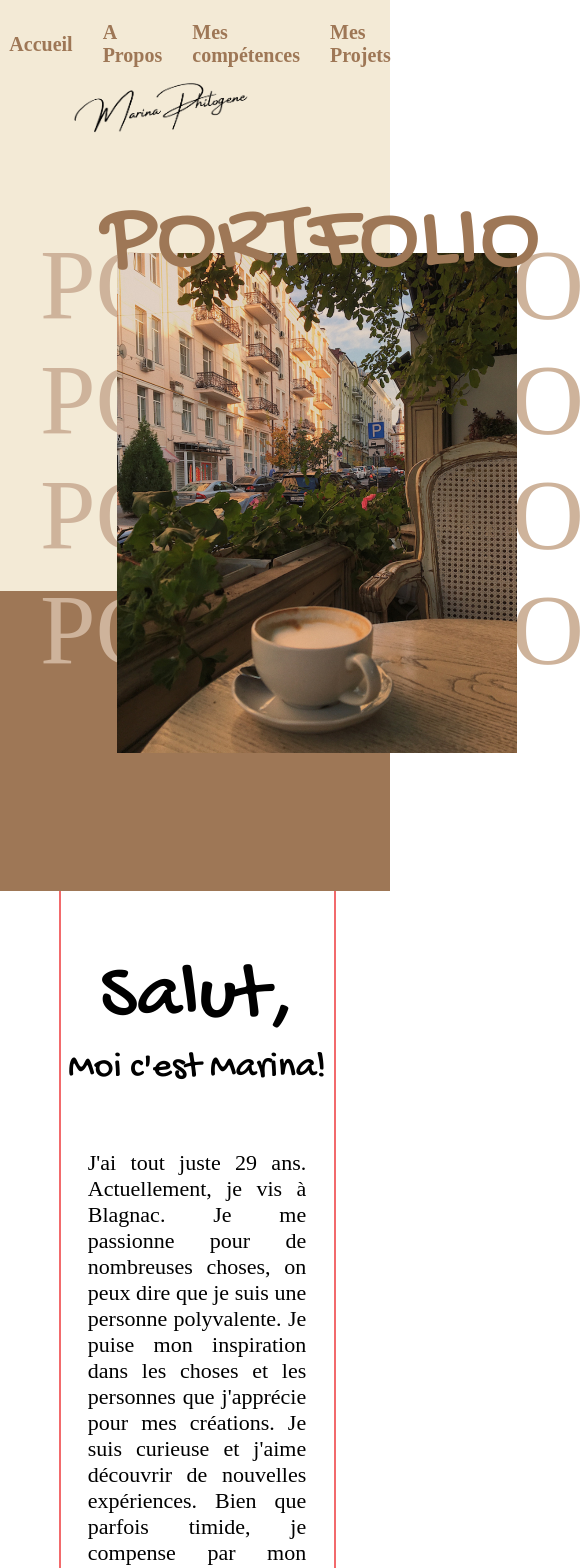
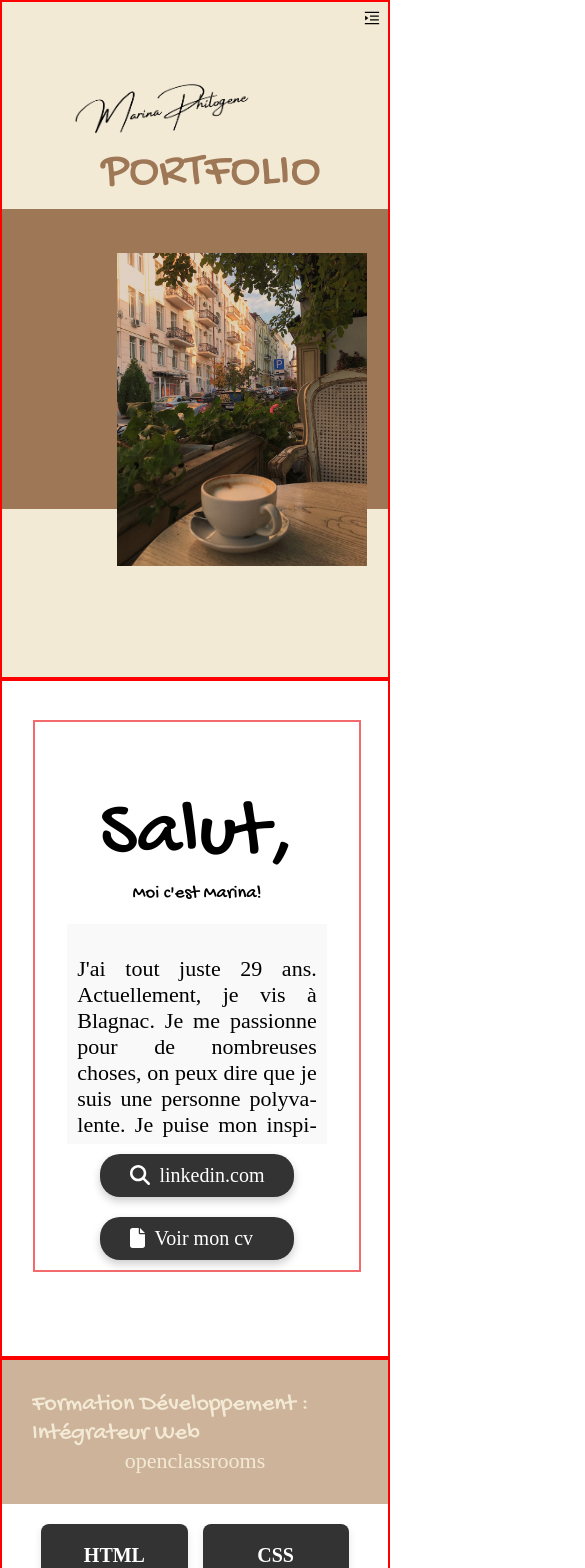
Before and after one commit to MP4code/Projet-Portfolio, a React (Create React App) app: page / in a window 390 px wide. Shown: the top 1568 px of the page, 585 px wide, since content can reach past the window. Built offline with nearby package versions, Linux system fonts and the light colour scheme; a web font is replaced by a local one.

Commit message:
modification responsive

```diff
--- a/package.json
+++ b/package.json
@@ -9,6 +9,7 @@
     "@testing-library/jest-dom": "^5.17.0",
     "@testing-library/react": "^13.4.0",
     "@testing-library/user-event": "^13.5.0",
+    "antd": "^5.21.2",
     "react": "^18.3.1",
     "react-dom": "^18.3.1",
     "react-intersection-observer": "^9.13.1",
--- a/src/App.js
+++ b/src/App.js
@@ -7,13 +7,14 @@ import Competences from './component/Competences';
 import Home from './Home';
 import Projets from './component/Projets';
 import Footer from './Footer';
-
+import { ConfigProvider } from 'antd';
 
 function App() {
     return (
+        <ConfigProvider theme={{ token: { colorPrimary: 'red' } }}>
             <div className="App">
                 <Navbar />
-
+                <main>
                     <section id="home" className="section">
                         <Home />
                     </section>
@@ -26,8 +27,11 @@ function App() {
                     <section id="projets" className="section">
                         <Projets />
                     </section>
+                </main>
                 <Footer />
             </div>
+        </ConfigProvider>
+
     );
 }
 
--- a/src/Navbar.js
+++ b/src/Navbar.js
@@ -2,10 +2,17 @@
 import React, { useState, useEffect } from 'react';
 import { Link } from 'react-scroll';
 import "./style/navbar.css";
+import {
+    MenuFoldOutlined,
+    MenuUnfoldOutlined,
 
+} from '@ant-design/icons';
+import { Drawer } from 'antd';
+import { Button } from 'antd/es/radio';
 
 const Navbar = () => {
     const [scroll, setScroll] = useState(false);
+    const [collapsed, setCollapsed] = useState(false);
 
 
     // Gérer la modification de la classe au scroll
@@ -26,7 +33,43 @@ const Navbar = () => {
 
     return (
         <header>
-
+            <Drawer
+                title="Basic Drawer"
+                placement="left"
+                closable={true}
+                onClose={() => setCollapsed(false)}
+                open={collapsed}
+                key="left"
+            >
+                <nav className={`${scroll ? 'scroll' : ''}`}>
+                    <Button type="primary">Primary Button</Button>
+                    <ul>
+                        <li>
+                            <Link to="home" spy={true} smooth={true} offset={-70} duration={500} onClick={() => setCollapsed(false)}>
+                                Accueil
+                            </Link>
+                        </li>
+                        <li>
+                            <Link to="about" spy={true} smooth={true} offset={-70} duration={500} onClick={() => setCollapsed(false)}>
+                                A Propos
+                            </Link>
+                        </li>
+                        <li>
+                            <Link to="competences" spy={true} smooth={true} offset={-70} duration={500} onClick={() => setCollapsed(false)}>
+                                Mes compétences
+                            </Link>
+                        </li>
+                        <li>
+                            <Link to="projets" spy={true} smooth={true} offset={-70} duration={500} onClick={() => setCollapsed(false)}>
+                                Mes Projets
+                            </Link>
+                        </li>
+                    </ul>
+                </nav>
+            </Drawer>
+            <div className='hamburgerMenu'>
+                <MenuUnfoldOutlined onClick={() => setCollapsed(true)} />
+            </div>
             <nav className={`navbar ${scroll ? 'scroll' : ''}`}>
 
                 <ul>
--- a/src/component/AboutMe.js
+++ b/src/component/AboutMe.js
@@ -22,7 +22,7 @@ const AboutMe = () => {
                 <div className='aboutMecontent'>
                     <h2 className='aboutMeTitle'>Salut,</h2>
                     <h3>Moi c'est Marina!</h3>
-                    <Animate from="0" to="1" attributeName="opacity">
+
                     <div className='aboutmeText' >
                         <p> J'ai tout juste 29 ans. Actuellement, je vis à Blagnac.
                             Je me passionne pour de nombreuses choses, on peux dire que je suis une personne polyvalente.
@@ -34,7 +34,7 @@ const AboutMe = () => {
                             jamais, tant il y a à explorer dans ce domaine.
                         </p>
                     </div>
-                    </Animate>
+
                     <div className='buttonContainer'>
 
                         <button onClick={redirectTo} className="button" type="button">
--- a/src/component/Realisations.js
+++ b/src/component/Realisations.js
@@ -2,7 +2,7 @@ const Realisations = [
     {
         "id": 1,
         "title": "Le site de Kasa",
-        "description": "Créez une application web de location immobilière avec React.",
+        "description": "Implémenter le front-end d’une application de location immobilière, en utilisant React et React Router pour créer une expérience utilisateur moderne et réactive.",
         "image": require("../style/img/kasa.PNG"),
         "githubLink": "https://github.com/MP4code/Projet-Kasa",
         "skills": ["React.js", "React Router", "Node.js", "CSS"],
@@ -10,18 +10,19 @@ const Realisations = [
     {
         "id": 2,
         "title": "ARGENTBANK",
-        "description": "Implémentez le front-end d'une application bancaire avec React.",
+        "description": "Le développement front-end d’une application bancaire en utilisant React et Redux pour créer une expérience utilisateur dynamique et réactive.",
         "image": require("../style/img/argent.PNG"),
         "githubLink": "https://github.com/MP4code/ArgentBank_Front_website",
         "skills": ["React.js", "React Router", "Redux", "CSS"],
     },
     {
-        "id": 2,
-        "title": "OhMyFood",
-        "description": "Améliorez l'interface d'un site mobile avec des animations CSS.",
-        "image": require("../style/img/ohmyfood.PNG"),
-        "githubLink": "https://github.com/MP4code/Projet_debug_site",
-        "skills": ["HTML", "CSS", "SASS"],
+        "id": 3,
+        "title": "Nina Carducci",
+        "description": "J'ai réalisé un rapport d'optimisation SEO complet, comprenant une analyse approfondie des Rich Snippets Google pour améliorer la visibilité des résultats enrichis,un audit d'accessibilité avec Wave, ainsi qu'un audit de performance, d'accessibilité, et de bonnes pratiques via Lighthouse. L'objectif de ces rapports est de maximiser la visibilité du site dans les moteurs de recherche tout en améliorant son accessibilité et ses performances"
+        ,
+        "image": require("../style/img/nina-carducci.PNG"),
+        "githubLink": "https://github.com/MP4code/Projet_NinaCarducci",
+        "skills": ["SEO"],
     }
 
 ]
--- a/src/style/index.css
+++ b/src/style/index.css
@@ -28,17 +28,19 @@ body {
     margin: 0 auto;
 
 }
-*{
+
+* {
     font-family: "Playfair", serif;
     font-optical-sizing: auto;
     font-style: normal;
 }
+
 .section {
     height: 100vh;
-    font-size: 2rem;
-    color: black;
+    border: 2px solid red;
 }
-.monLogo{
+
+.monLogo {
     margin: 0 5%;
     width: 300px;
 }
@@ -55,13 +57,15 @@ h2 {
 
 
 }
-.homeContainer{
+
+.homeContainer {
     display: flex;
     flex-direction: column;
     justify-content: center;
     align-items: center;
     box-sizing: border-box;
 }
+
 .homeTitle {
     color: var(--secondary-color);
     font-size: 100px;
@@ -127,7 +131,7 @@ h2 {
 }
 
 /* About me */
-.buttonContainer{
+.buttonContainer {
     display: flex;
     flex-direction: column;
 
@@ -145,7 +149,8 @@ h2 {
     box-shadow: 0 4px 8px rgba(0, 0, 0, 0.2);
     text-align: center;
     text-decoration: none;
-    transition: background-color 0.3s ease, transform 0.3s ease; /* Effet de transition */
+    transition: background-color 0.3s ease, transform 0.3s ease;
+    /* Effet de transition */
     cursor: pointer;
     display: flex;
     align-items: center;
@@ -189,6 +194,7 @@ h2 {
     margin: 0 10%;
     font-size: 22px;
     text-align: justify;
+     hyphens: auto;
 }
 
 .aboutMecontentImg {
@@ -207,11 +213,12 @@ h2 {
 
 /**/
 /* Compétences */
-.logo_conpetences{
+.logo_conpetences {
     box-shadow: rgba(50, 50, 93, 0.25) 0px 30px 60px -12px, rgba(0, 0, 0, 0.3) 0px 18px 36px -18px;
     width: 100px;
 }
-.formationContainer{
+
+.formationContainer {
     background-color: var(--background-color);
     color: var(--primary-color);
     padding: 30px;
@@ -220,10 +227,12 @@ h2 {
     align-items: center;
     flex-direction: column;
 }
-.formationContainer h2{
+
+.formationContainer h2 {
     margin: 0;
 }
-.formationContainer p{
+
+.formationContainer p {
     margin: 0;
     font-size: 22px;
 }
@@ -254,7 +263,7 @@ h2 {
     cursor: pointer;
 }
 
-.competencesTitle{
+.competencesTitle {
     font-size: 22px;
 }
 
@@ -262,42 +271,48 @@ h2 {
 
 /**/
 /*Projets*/
-.projetsContainer{
-    padding: 0 10%;
+.projetsContainer {
+    padding: 0 50% 0 10%;
     position: absolute;
 }
-.projetsCard{
+
+.projetsCard {
     background-color: #333;
     color: white;
     display: flex;
     align-items: center;
     justify-content: center;
+    justify-content: space-around;
     margin: 5%;
     padding: 2%;
     border-radius: 30px;
-   box-shadow: rgba(0, 0, 0, 0.15) 0px 5px 15px 0px;
+
+     box-shadow: 0 10px 15px rgba(0, 0, 0, 0.3), 0 4px 6px rgba(0, 0, 0, 0.2);
     transition: background-color 0.3s ease, transform 0.3s ease;
 }
-.projetsCard:hover{
+
+.projetsCard:hover {
     background-color: var(--accent-color);
     transform: scale(1.05);
 
 }
-.projetsContent_img{
+
+.projetsContent_img {
     object-fit: cover;
     width: 100px;
     height: 100px;
     border-radius: 100px;
     box-shadow: rgba(255, 255, 255) 0px 3px 8px;
 }
-.projetsTitle{
+
+.projetsTitle {
     font-family: "Gochi Hand", cursive;
     font-style: normal;
     font-size: 20px;
     margin: 10px 0
 }
 
-.projetsContent{
+.projetsContent {
     width: 35%;
     padding: 20px 0;
     display: flex;
@@ -306,51 +321,53 @@ justify-content: center;
     align-items: center;
 
 }
-.projetsContentInfos{
-width: 100%;
+
+.projetsContentInfos {
+    width: 49%;
     display: flex;
     flex-direction: column;
-justify-content: center;
-align-items: center;
+    align-items: flex-start;
+    box-sizing: border-box;
 }
 
 
-.description{
+.description {
     padding: 1em;
     text-align: justify;
-    font-size: 20px;
+    font-size: 16px;
+
 }
-.description p{
+
+.description p {
     margin: 0;
 }
 
-.badgeContainer{
-
-    padding: 10px;
+.badgeContainer {
     display: flex;
     align-items: center;
+    padding: 0 10px;
+}
 
-}
 .tag {
     display: flex;
     align-items: center;
     justify-content: center;
-  margin: 0 10px;
     padding: 5px;
-  background-color: var(--accent-color2);
+    margin: 5px;
+    background-color:white;
     color: #333;
     border-radius: 20px;
     font-size: 16px;
     font-weight: bold;
     text-align: center;
-  box-shadow: rgba(255, 255, 255, 0.1) 0px 4px 12px;
 }
 
 /**/
-.decoProjets{
+.decoProjets {
     display: flex;
     align-items: center;
     justify-content: center;
+    margin: 0 20% 0 35%;
 }
 
 .decoProjets ul {
@@ -366,85 +383,163 @@ text-align: justify;
 
 /**/
 /**Footer**/
-.decoFooter{
+.decoFooter {
     background-color: var(--secondary-color);
     width: 100%;
     height: 150px;
 }
-.footerTitle{
+
+.footerTitle {
     color: var(--background-color);
     font-family: "Gochi Hand", cursive;
     font-style: normal;
     font-size: 40px;
 }
-.footerContainer{
+
+.footerContainer {
     display: flex;
     align-items: center;
     justify-content: center;
     justify-content: space-between;
     padding: 0 5%;
 }
-.footerContent{
+
+.footerContent {
     display: flex;
     align-items: center;
     justify-content: center;
     justify-content: space-between;
     gap: 10px;
 }
-.faIcon{
+
+.faIcon {
     color: var(--background-color);
 }
 
 /*** Responsive ***/
-@media only screen and (max-width: 768px) {
-    .monLogo{
+/* Extra small devices (phones, 600px and down) */
+@media only screen and  (max-width: 600px) {
+    .section{
+        height: 80vh;
+         min-height: 500px;
+    }
+    .monLogo {
         margin: 15% 15%;
         width: 200px;
     }
        .homeTitleDeco {
+        display: none;
+    }
+    .homeImage{
+        width: 250px;
+    }
+    .homeTitle{
+        font-size: 50px;
+    }
+    .backgroundDecor{
+        position: relative;
+    }
+
+    /*AboutMe*/
+    .aboutmeText{
+        height: 200px;
+        overflow-y: scroll;
+        padding: 10px;
+        background-color: #f9f9f9;
+
+    }
+    .aboutMecontent{
+        border: none;
+    }
+    .aboutMeContainer{
+        padding: 0 8%;
+    }
+    /**/
+     .competencesContainer {
+        grid-template-columns: 1fr;
+        gap: 15px;
+        margin: 0 5%;
+    }
+    .competenceItem{
+        padding: 0;
+    }
+    .competencesTitle {
+    font-size: 20px;
+}
+     /*Projets*/
+     .projetsCard{
+        flex-direction: column;
+     }
+     .projetsContentInfos{
+        width: 100%;
+     }
+     .badgeContainer{
+        padding-bottom: 5px;
+     }
+
+}
+
+/* Medium devices (landscape tablets, 768px and up) */
+@media only screen and  (max-width: 768px) {
+
+    .monLogo {
+        margin: 15% 15%;
+        width: 200px;
+    }
+
+    .homeTitleDeco {
         top: 15%;
         left: 0;
     }
-.homeTitle{
+
+    .homeTitle {
         top: 12%;
         left: 26%;
     }
 
-.autocollant{
+    .autocollant {
         display: none;
     }
 
     /*aboutme*/
 
-.aboutMecontentImg{
+    .aboutMecontentImg {
         display: none;
     }
-.aboutMeContainer{
+
+    .aboutMeContainer {
         margin-top: 10%;
     }
-.aboutMecontent{
-     border : 2px solid var(--accent-color);
+
+    .aboutMecontent {
+        border: 2px solid var(--accent-color);
         width: 100%;
     }
+
     .formationContainer h2 {
         font-size: 24px;
     }
 
-.competencesContainer{
+    /*compétences*/
+    .competencesContainer {
         grid-template-columns: repeat(2, 1fr);
     }
 
     /*Projets*/
-.decoProjets{
-   margin: 10% 0;
+    .projetsContainer{
+        margin-top: 5%;
+    }
+    .decoProjets {
+        display: none;
     }
 
+
     /*footer*/
-.decoFooter{
+    .decoFooter {
         margin-top: 6%;
     }
 
-.footerContainer{
+    .footerContainer {
         flex-direction: column;
     }
 
@@ -452,27 +547,36 @@ text-align: justify;
 }
 
 @media only screen and (max-width: 1024px) {
-    .autocollant{
+    .autocollant {
         display: none;
     }
 
     /*aboutme*/
-.aboutMeContainer{
+    .aboutMeContainer {
         margin-top: 10%;
         flex-direction: column;
     }
-.aboutMecontent{
+
+    .aboutMecontent {
         width: 100%;
-    border : 2px solid var(--accent-color);
+        border: 2px solid var(--accent-color);
     }
-.aboutMecontentImg{
+
+    .aboutMecontentImg {
         display: none;
     }
-
-
+    /*Projets*/
+    .projetsContainer {
+    padding: 0 ;
+    position: absolute;
+}
+.decoProjets {
+        display: none;
+    }
     /*footer*/
-.footerContainer{
+    .footerContainer {
         flex-direction: column;
+        margin-top: 5%;
     }
 
 }
--- a/src/style/navbar.css
+++ b/src/style/navbar.css
@@ -12,6 +12,7 @@
   z-index: 1000;
 
 }
+
 
 .navbar ul {
   list-style: none;
@@ -44,9 +45,23 @@
 .navbar h1 {
   color:black;
 }
+.hamburgerMenu{
+  display: none;
+      position: fixed;
+    padding: 10px;
+    width: 100vw;
+    justify-content: flex-end;
+    z-index: 50;
+    box-sizing: border-box;
+}
+
 
 @media only screen and (max-width: 768px) {
   .navbar{
-  justify-content: center;
+  display: none;
   }
+  .hamburgerMenu{
+  display: flex;
 }
+
+}
```
Also changed, not shown: src/style/img/nina-carducci.PNG (added), 1 other file (tests, documents, lock files or other folders). Lines whose indentation alone changed are shown as unchanged.
